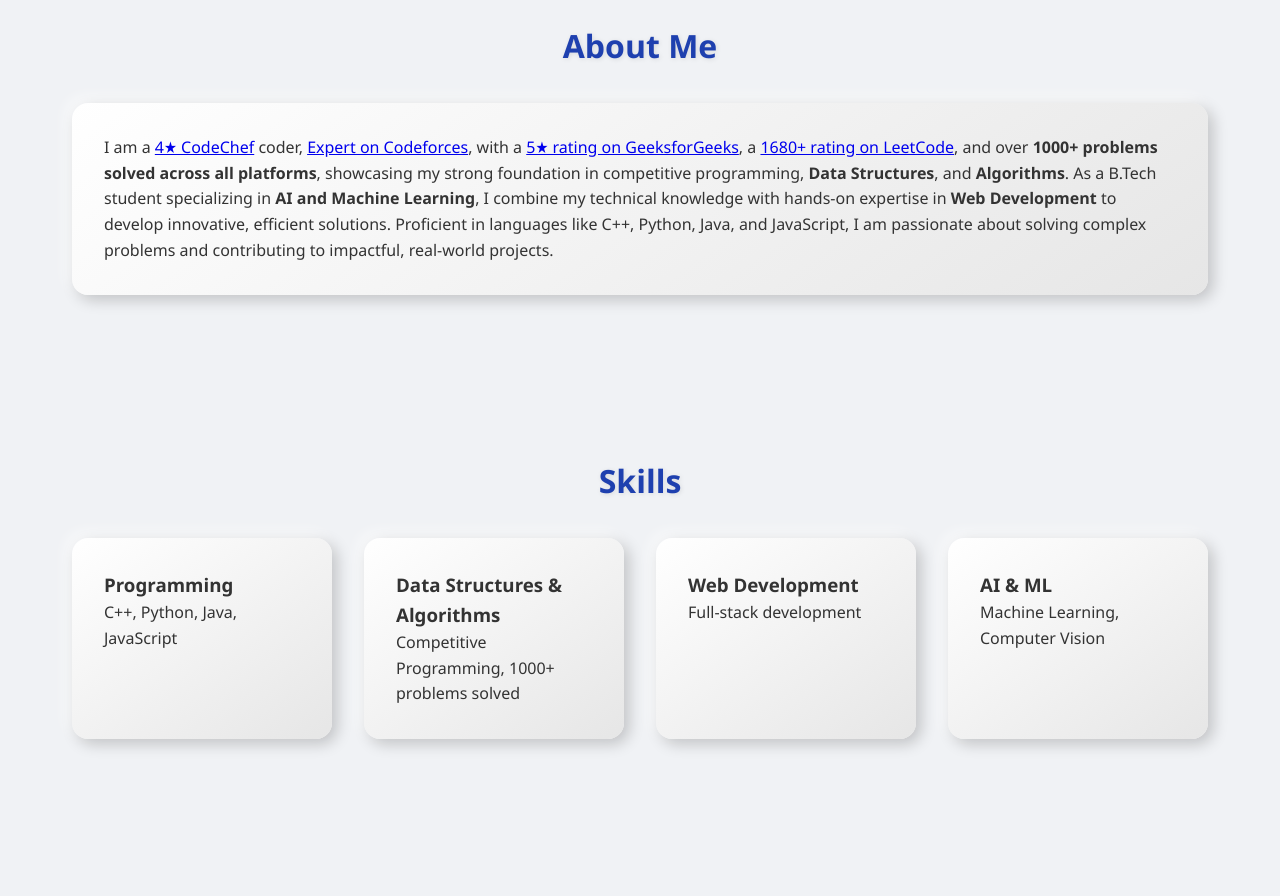
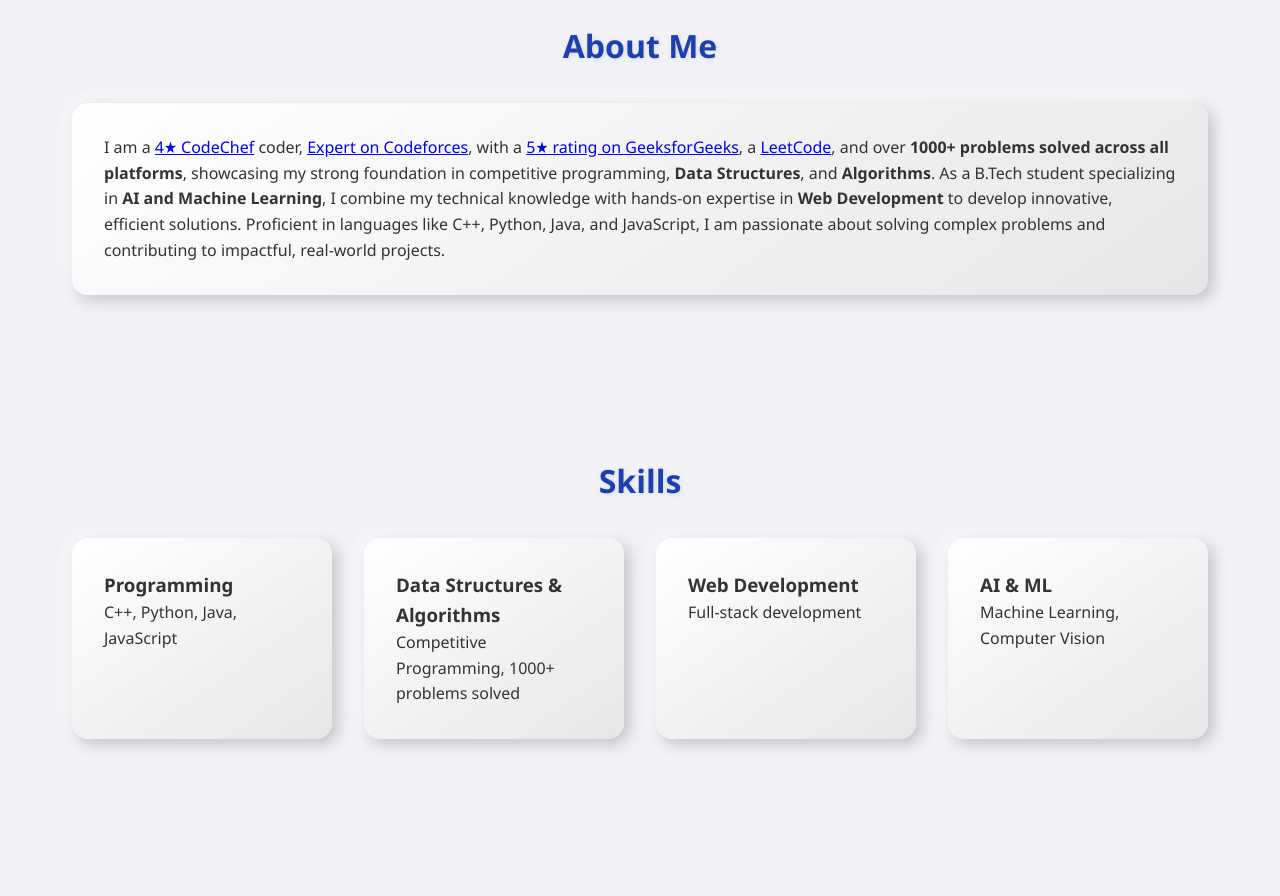
Before and after one commit to wellknown21st/portfolio, a plain HTML site: page index.html in a window 1280 px wide. Shown: the part 860-1756 px from the top of the page. Drawn offline with nearby package versions, Linux system fonts and the light colour scheme.

Commit message:
Update index.html

```diff
--- a/index.html
+++ b/index.html
@@ -316,7 +316,7 @@
   I am a <a href="https://www.codechef.com/users/mishra_mayank" target="_blank" rel="noopener">4★ CodeChef</a> coder,
   <a href="https://codeforces.com/profile/03mishramayank123" target="_blank" rel="noopener">Expert on Codeforces</a>,
   with a <a href="https://www.geeksforgeeks.org/user/mayank2112l6z8/" target="_blank" rel="noopener">5★ rating on GeeksforGeeks</a>,
-  a <a href="https://leetcode.com/u/mayank211203mishra/" target="_blank" rel="noopener">1680+ rating on LeetCode</a>,
+  a <a href="https://leetcode.com/u/mayank211203mishra/" target="_blank" rel="noopener">LeetCode</a>,
   and over <strong>1000+ problems solved across all platforms</strong>, showcasing my strong foundation in competitive programming,
   <strong>Data Structures</strong>, and <strong>Algorithms</strong>. As a B.Tech student specializing in
   <strong>AI and Machine Learning</strong>, I combine my technical knowledge with hands-on expertise in
```
